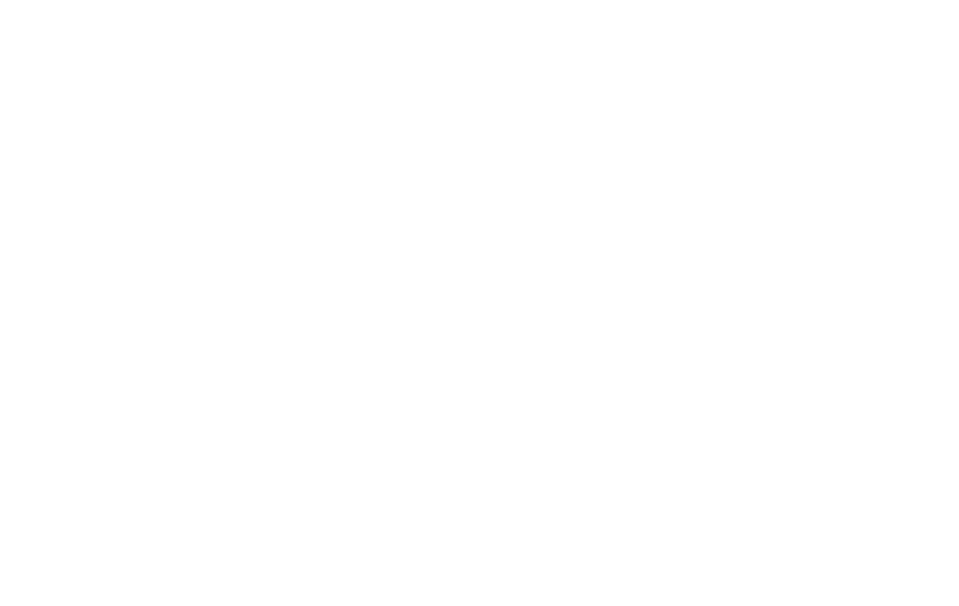
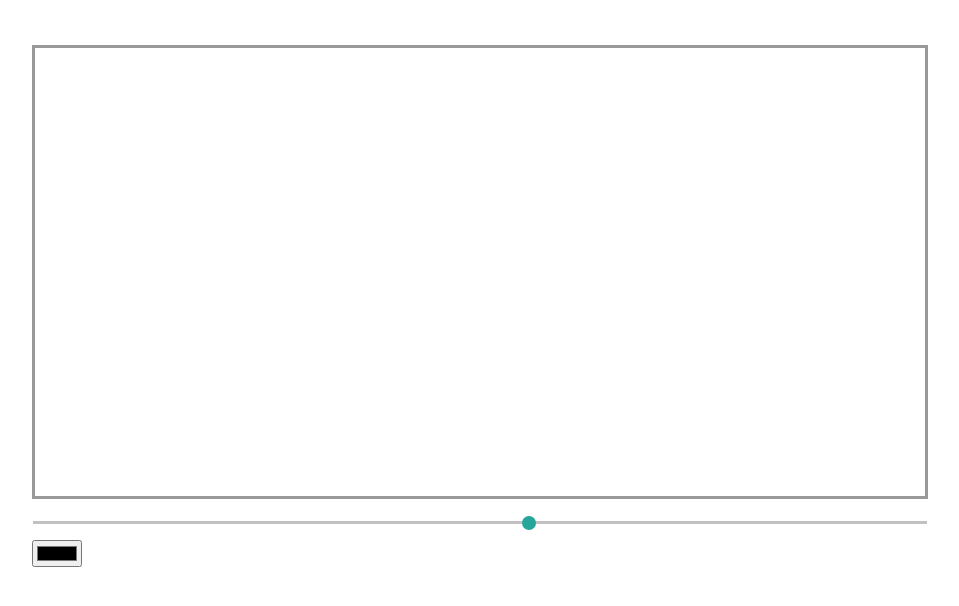
Before and after one commit to 373RN17YK155/CanvasPaintWithRxJs, a website built with webpack: page src/index.html in a window 1280 px wide. Shown: the whole page, without its empty margins (160-1119 px from the left). Built offline with nearby package versions, Linux system fonts and the light colour scheme.

Commit message:
- add canvas - add listeners for trace mouse events - add inputs for control lineWidth and lineColor

```diff
--- a/src/index.html
+++ b/src/index.html
@@ -11,7 +11,9 @@
 <body style="padding-top: 3rem;">
 
 <div class="container">
-
+  <canvas style="height: 100%; width: 100%; border: 3px solid #999999;" id="canvas"></canvas>
+  <input type="range" min="1" max="10" id="rangePicker">
+  <input type="color" id="colorPicker">
 </div>
 
 <script src="https://cdnjs.cloudflare.com/ajax/libs/materialize/1.0.0/js/materialize.min.js"></script>
--- a/src/index.js
+++ b/src/index.js
@@ -0,0 +1,50 @@
+import {fromEvent} from 'rxjs'
+import {map, pairwise, startWith, switchMap, takeUntil, withLatestFrom} from "rxjs/operators";
+
+const cnv = document.getElementById('canvas')
+const ctx = cnv.getContext('2d')
+
+const rect = cnv.getBoundingClientRect()
+const scale = window.devicePixelRatio || 1
+
+cnv.width = rect.width * scale
+cnv.height = rect.height * scale
+ctx.scale(scale, scale)
+
+const rangePicker = document.getElementById('rangePicker')
+const colorPicker = document.getElementById('colorPicker')
+
+const mouseDown$ = fromEvent(cnv, 'mousedown')
+const mouseUp$ = fromEvent(cnv, 'mouseup')
+const mouseMove$ = fromEvent(cnv, 'mousemove')
+const mouseOut$ = fromEvent(cnv, 'mouseout')
+
+function createInputStream(node) {
+  return fromEvent(node, 'input').pipe(map(e => e.target.value), startWith(node.value))
+}
+
+const lineWidth$ = createInputStream(rangePicker)
+const strokeStyle$ = createInputStream(colorPicker)
+
+const stream$ = mouseDown$.pipe(
+  withLatestFrom(lineWidth$, strokeStyle$, (_, lineWidth, strokeStyle) => ({lineWidth, strokeStyle})),
+  switchMap(options => mouseMove$.pipe(
+    map(e => ({ x: e.offsetX, y: e.offsetY, options })),
+    pairwise(),
+    takeUntil(mouseUp$),
+    takeUntil(mouseOut$)
+  )),
+)
+
+stream$.subscribe(([from,to]) => {
+  const {lineWidth, strokeStyle} = from.options
+
+  ctx.lineWidth = lineWidth
+  ctx.strokeStyle = strokeStyle
+  ctx.lineCap = 'round';
+
+  ctx.beginPath();
+  ctx.moveTo(from.x, from.y);
+  ctx.lineTo(to.x, to.y);
+  ctx.stroke();
+})
```
Also changed, not shown: 1 other file.
